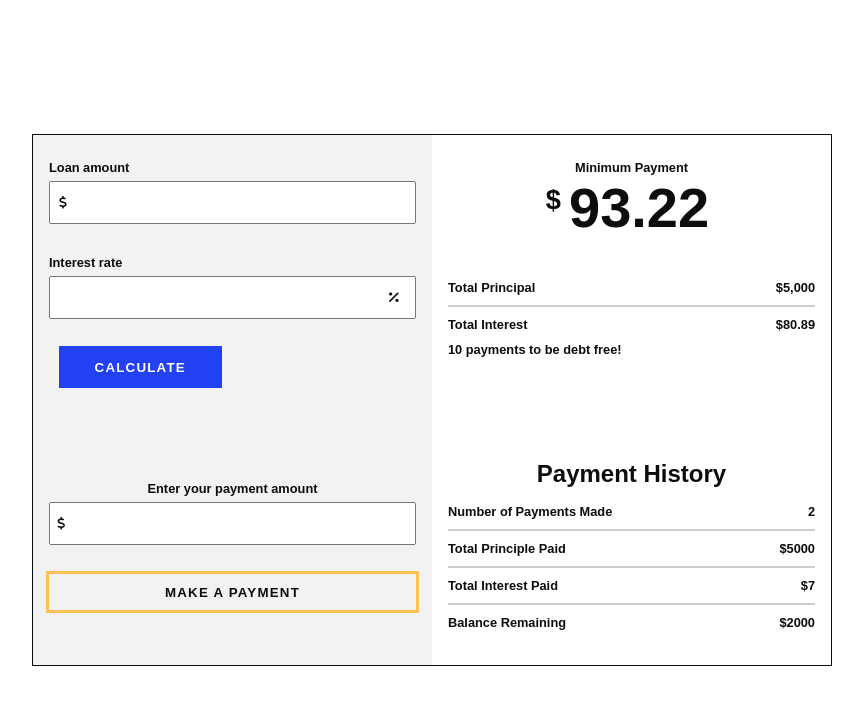
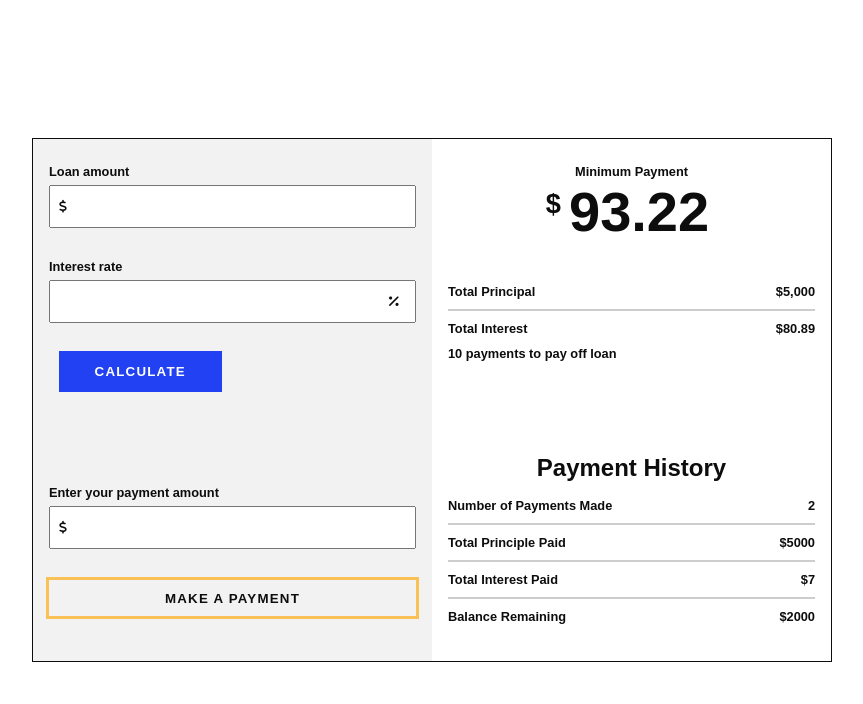
Before and after one commit to j-phillips-hub/debt-free-calculator, a React (Create React App) app: page / in a window 1280 px wide. Shown: the top 704 px of the page, without its empty margins (208-1071 px from the left). Built offline with nearby package versions, Linux system fonts and the light colour scheme.

Commit message:
Change margin on payment history and remove styled from make a payment

```diff
--- a/src/components/MakeAPayment.jsx
+++ b/src/components/MakeAPayment.jsx
@@ -41,7 +41,7 @@ class MakeAPayment extends React.Component {
             labelClass="form__label"
             inputClass="form__input"
           />
-          <FontAwesomeIcon icon="fas fa-dollar-sign fa-dollar-sign--makeAPayment" />
+          <FontAwesomeIcon icon="fas fa-dollar-sign" />
           <button className="btn btn--large makeAPayment">
             Make a payment
           </button>
--- a/src/components/PaymentInfo.jsx
+++ b/src/components/PaymentInfo.jsx
@@ -26,7 +26,7 @@ class PaymentInfo extends React.Component {
             <span>Total Interest</span>
             <span>$80.89</span>
           </p>
-          <p>10 payments to be debt free!</p>
+          <p>10 payments to pay off loan</p>
         </div>
 
         <div className="paymentHistory">
--- a/src/styles/MakeAPayment.css
+++ b/src/styles/MakeAPayment.css
@@ -20,12 +20,5 @@
 }
 
 .makePayment {
-  display: flex;
-  flex-direction: column;
-  text-align: center;
   margin-top: 5.8125rem;
 }
-
-.fa-dollar-sign--makeAPayment {
-  transform: translate(-10.7rem, -2.7rem);
-}
--- a/src/styles/PaymentInfo.css
+++ b/src/styles/PaymentInfo.css
@@ -25,7 +25,7 @@
 }
 
 .paymentHistory {
-  margin-top: 6.4rem;
+  margin-top: 5.8rem;
 }
 
 .paymentHistory__header {
```
